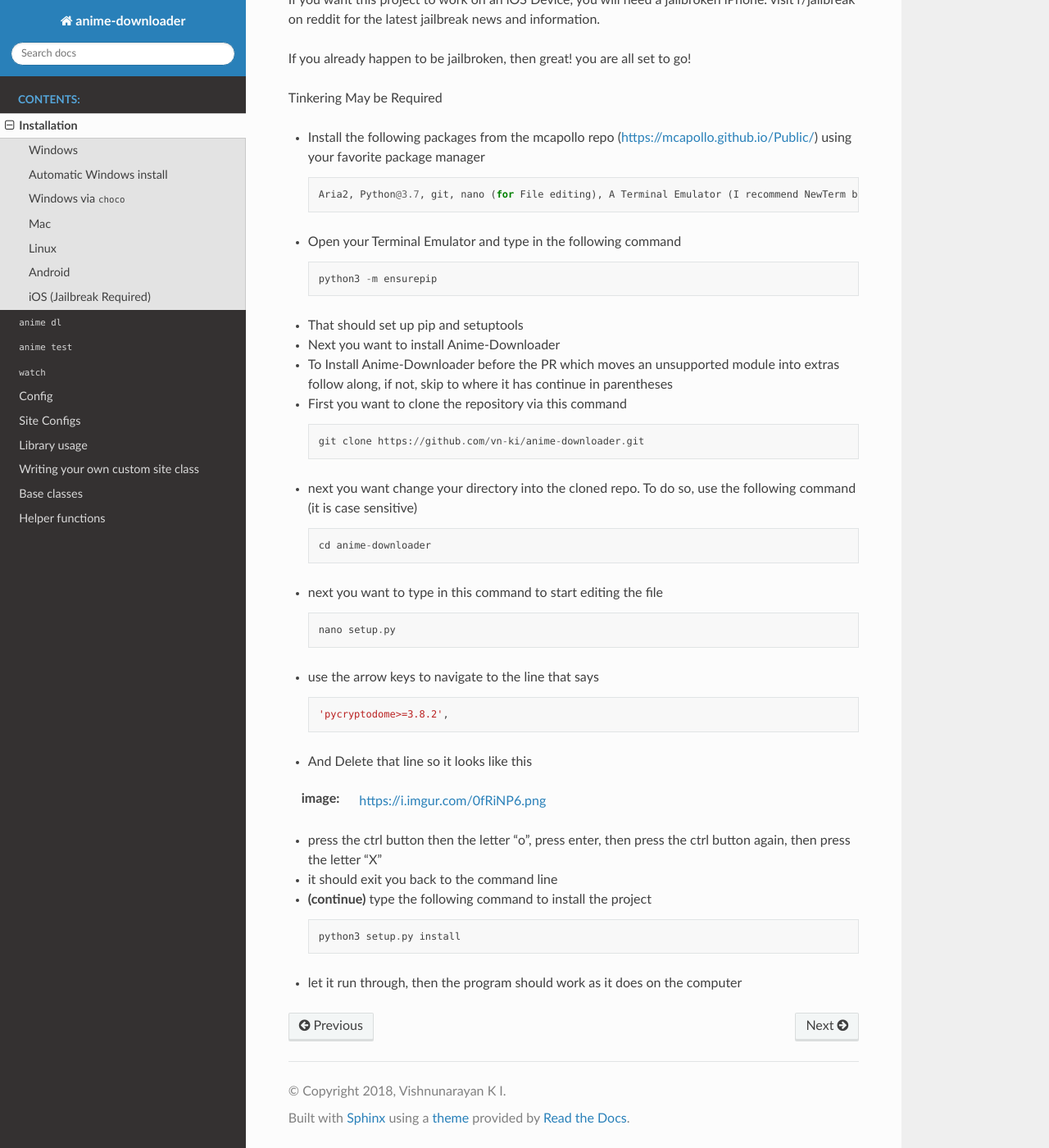
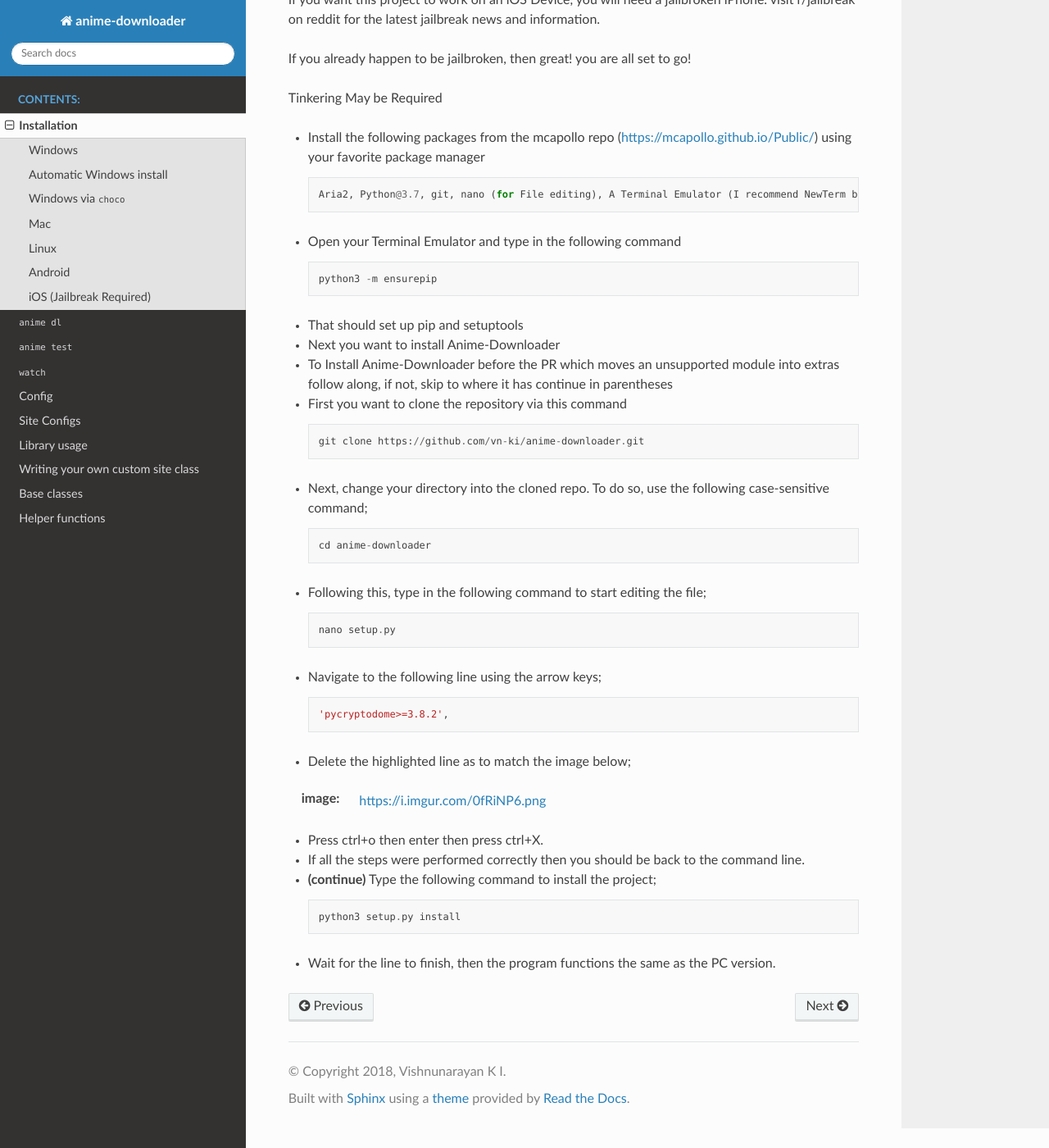
Before and after one commit to anime-dl/anime-downloader, a Sphinx documentation site: the page built from docs/usage/installation.rst, in a window 1280 px wide and 1400 px high, scrolled down 2440 px. Shown: the whole window at 82% size. Built offline with Sphinx 7.4.7 and the Read the Docs theme 2.0.0, drawn with Linux system fonts in a browser that asks for light colours.

Commit message:
Fixed bottom half of broken English.

```diff
--- a/docs/usage/installation.rst
+++ b/docs/usage/installation.rst
@@ -135,28 +135,28 @@
 
    git clone https://github.com/vn-ki/anime-downloader.git
 
-- next you want change your directory into the cloned repo. To do so, use the following command (it is case sensitive) ::
+- Next, change your directory into the cloned repo. To do so, use the following case-sensitive command; ::
 
    cd anime-downloader
 
-- next you want to type in this command to start editing the file ::
+- Following this, type in the following command to start editing the file; ::
 
    nano setup.py
 
-- use the arrow keys to navigate to the line that says ::
+- Navigate to the following line using the arrow keys; ::
 
    'pycryptodome>=3.8.2',
 
-- And Delete that line so it looks like this
+- Delete the highlighted line as to match the image below;
 
 :image: https://i.imgur.com/0fRiNP6.png
 
-- press the ctrl button then the letter "o", press enter, then press the ctrl button again, then press the letter "X"
+- Press ctrl+o then enter then press ctrl+X.
 
-- it should exit you back to the command line
+- If all the steps were performed correctly then you should be back to the command line.
 
-- **(continue)** type the following command to install the project ::
+- **(continue)** Type the following command to install the project; ::
 
    python3 setup.py install
 
-- let it run through, then the program should work as it does on the computer
+- Wait for the line to finish, then the program functions the same as the PC version.
```
